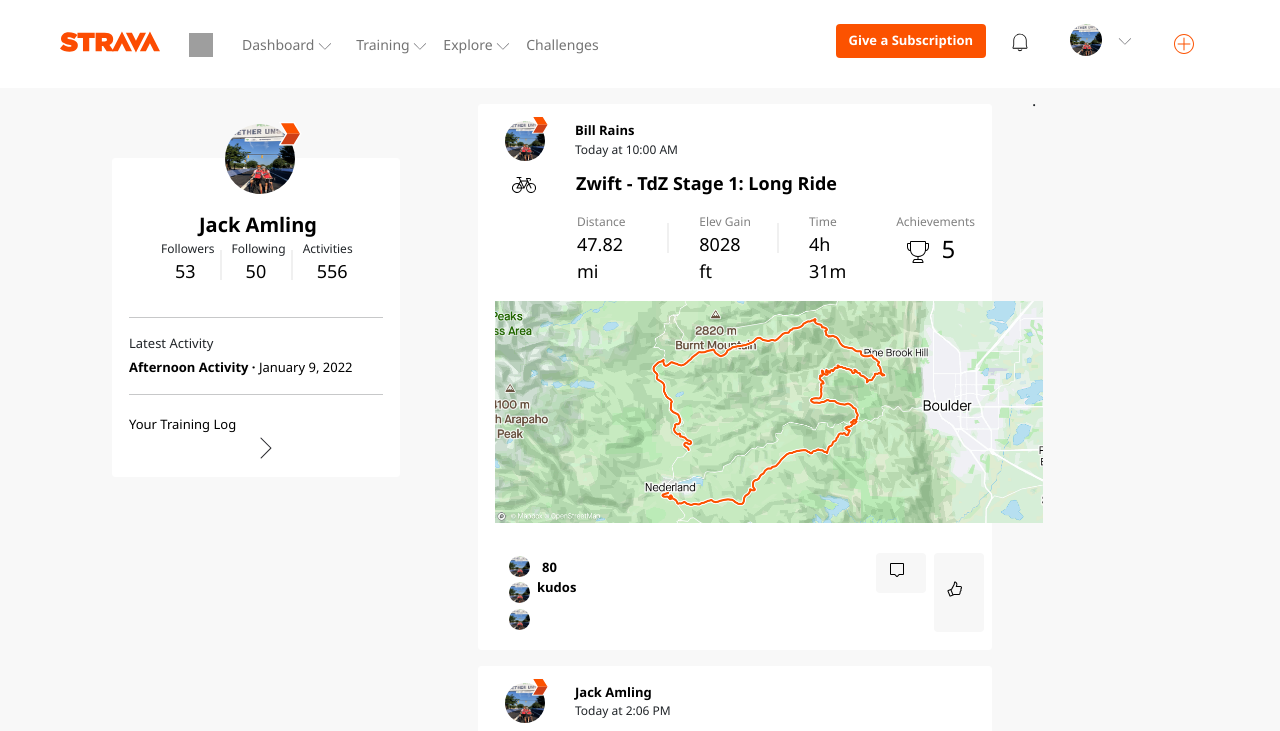
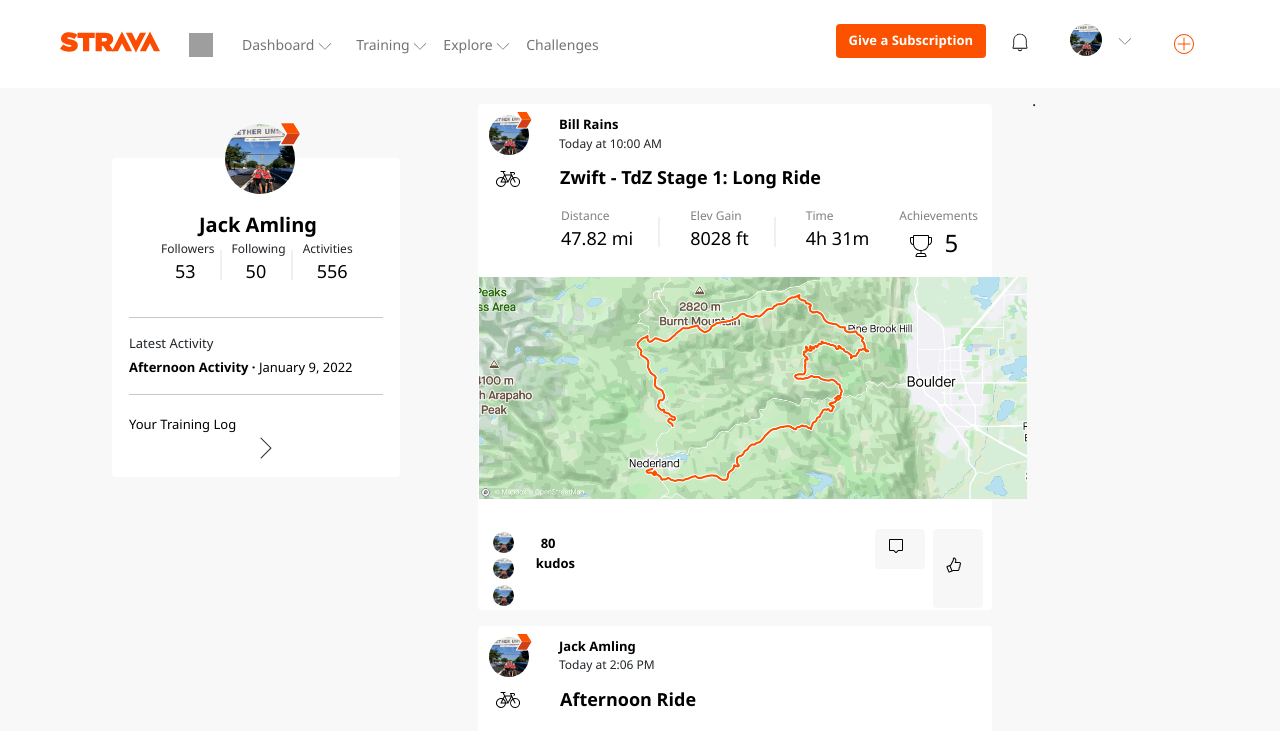
Before and after one commit to jaa0054/Strava-app, an Angular app: page / in a window 1280 px wide. Shown: the top 731 px of the page. Built offline with nearby package versions, Linux system fonts and the light colour scheme; grey boxes are pictures that could not be loaded.

Commit message:
clean up code and add routing module

```diff
--- a/src/app/app.module.ts
+++ b/src/app/app.module.ts
@@ -7,6 +7,7 @@
 import { ProfileCardComponent } from './dashboard/profilecard.component';
 import { BottomNavBarComponent } from './navigation/bottomnavbar.component';
 import { TopNavBarComponent } from './navigation/topnavbar.component';
+import { AppRoutingModule } from './app-routing.module';
 
 @NgModule({
   declarations: [
@@ -19,7 +20,8 @@
 
   ],
   imports: [
-    BrowserModule
+    BrowserModule,
+    AppRoutingModule
   ],
   providers: [],
   bootstrap: [AppComponent]
--- a/src/app/dashboard/activitycard.component.css
+++ b/src/app/dashboard/activitycard.component.css
@@ -1,9 +1,47 @@
 .card{
     margin-top: 70px;
     margin-left: 30px;
+    padding-top: 10px;
     border-color: white;
     border-radius: 3px;
     max-width: 592px;
+}
+
+ul{
+    list-style-type: none;
+    display: inline-flex;
+    margin-left: -10px;
+
+}
+
+li{
+    margin-bottom: 0px;
+}
+
+a:link{
+    color: black;
+    text-decoration: none;
+    font-weight: bold;
+    font-size: small;
+}
+
+a:hover{
+    color: #007FB6;
+}
+
+.activity-header{
+    font-size: 12px;
+    margin-bottom: -25px;
+}
+
+.activity-header-items{
+    display: inline-flex;
+    margin-left: -20px;
+
+}
+
+.activity-header-item{
+    margin-left: 30px;
 }
 
 .avatar-pic{
@@ -14,63 +52,14 @@
     margin-top: 0px;
 }
 
-.kudo-pic{
-    width: 25px;
-    height: 25px;
-    border-radius: 50%;
-    border-color: white;
-    margin-left: -10px;
-    margin-top: 0px;
-    border: 2px solid #ffff;
-}
-
-.kudos-comments{
-    margin-top: 30px;
-    margin-bottom: -15px;
-}
-
-.kudos{
-    font-size: small;
-    color: grey;
-    margin-right: 135px;
-    margin-left: 5px;
-    margin-top: 5px;
-}
-
-.kudo-btn{
-    background-color: #f7f7f7;
-    color:white;
-    height: 20px;
-}
-
-
 .badge{
-    top: 20px;
+    top: 15px;
     margin-left: -5px;
 }
 
 .premium-badge{
     width: 18px;
     height: 18px;
-}
-
-.right-side{
-    margin-left: 10px;
-}
-
-a:link{
-    color: black;
-    text-decoration: none;
-    font-weight: bold;
-    font-size: small;
-}
-
-.challenge-statement{
-    font-size: small;
-}
-
-a:hover{
-    color: #007FB6;
 }
 
 #activity-title{
@@ -81,37 +70,8 @@
     margin-top: -5px;
 }
 
-.participants-text{
-    font-size: small;
-    color: rgb(70, 70, 70);
-}
-
-
-
-
-
-
-
-.activity-header{
-    font-size: 12px;
-}
-
-.activity-header-items{
-    display: inline-flex;
-    margin-left: -20px;
-
-}
-
 .bike-logo{
     margin-left: 5px;
-}
-
-.acheivement-logo{
-    margin-left: 5px;
-}
-
-.activity-header-item{
-    margin-left: 30px;
 }
 
 .activity-stats{
@@ -128,7 +88,6 @@
     margin-left: 30px;
 }
 
-
 a.stat-nums{
     font-size: large;
     font-weight: lighter;
@@ -142,29 +101,41 @@
     margin-right: 0px;
 }
 
-ul{
-    list-style-type: none;
-    display: inline-flex;
-    margin-left: -10px;
-
-}
-
-li{
-    margin-bottom: 0px;
-}
-
-.activity-header{
-    margin-bottom: -25px;
-}
-
 .acheivements-logo{
     margin-left: 10px;
     font-size:x-large;
     font-weight: lighter;
 }
 
-
-
 .acheivement-img{
     margin-right: 5px;
 }
+
+.kudos-comments{
+    margin-top: 30px;
+    margin-bottom: -15px;
+}
+
+.kudo-pic{
+    width: 25px;
+    height: 25px;
+    border-radius: 50%;
+    border-color: white;
+    margin-left: -10px;
+    margin-top: 0px;
+    border: 2px solid #ffff;
+}
+
+.kudos{
+    font-size: small;
+    color: grey;
+    margin-right: 135px;
+    margin-left: 5px;
+    margin-top: 5px;
+}
+
+.kudo-btn{
+    background-color: #f7f7f7;
+    color:white;
+    height: 20px;
+}
--- a/src/app/dashboard/activitycard.component.html
+++ b/src/app/dashboard/activitycard.component.html
@@ -1,6 +1,4 @@
 <div class="card m-3">
-    <div class="m-3">
-
     <div class="activity-header">
         <ul class="activity-header-items">
           <li>
@@ -8,8 +6,8 @@
               <div class="avatar-body">
                 <img src="/assets/avatar-pic.png" class="avatar-pic">
                 <span class="position-absolute  translate-middle badge"><img src="/assets/premium-badge.svg" class="premium-badge"></span>
-                       <!--<img src="/assets/premium-badge.svg" class="premium-badge">-->
-                </div>                  <br>
+              </div>
+              <br>
             </div>
           </li>
           <li>
@@ -22,6 +20,7 @@
         </ul>
       </div>
 
+      <div>
           <ul class="activity-header-items">
             <li>
               <div class=" bike-logo">
@@ -34,6 +33,8 @@
               </div>
             </li>
           </ul>
+      </div>
+
       <div class="activity-stats">
         <ul class="activity-stat-items">
           <li>
@@ -52,7 +53,6 @@
               </div>
           </li>
       <div id="vert-bar"></div>
-
           <li>
               <div class="activity-stat-item">
                 Time
@@ -74,7 +74,10 @@
           </li>
         </ul>
       </div>
+
+      <div class="map">
         <img src="{{img}}" width="548" height="222">
+      </div>
 
       <div class="kudos-comments">
           <ul class="kudos-comments-items">
@@ -102,7 +105,4 @@
             </li>
           </ul>
         </div>
-
-
 </div>
-  </div>
```
Also changed, not shown: src/app/app-routing.module.ts (added, +12 -0 lines), src/app/dashboard/challengecard.component.html (indentation only). Lines whose indentation alone changed are shown as unchanged.
